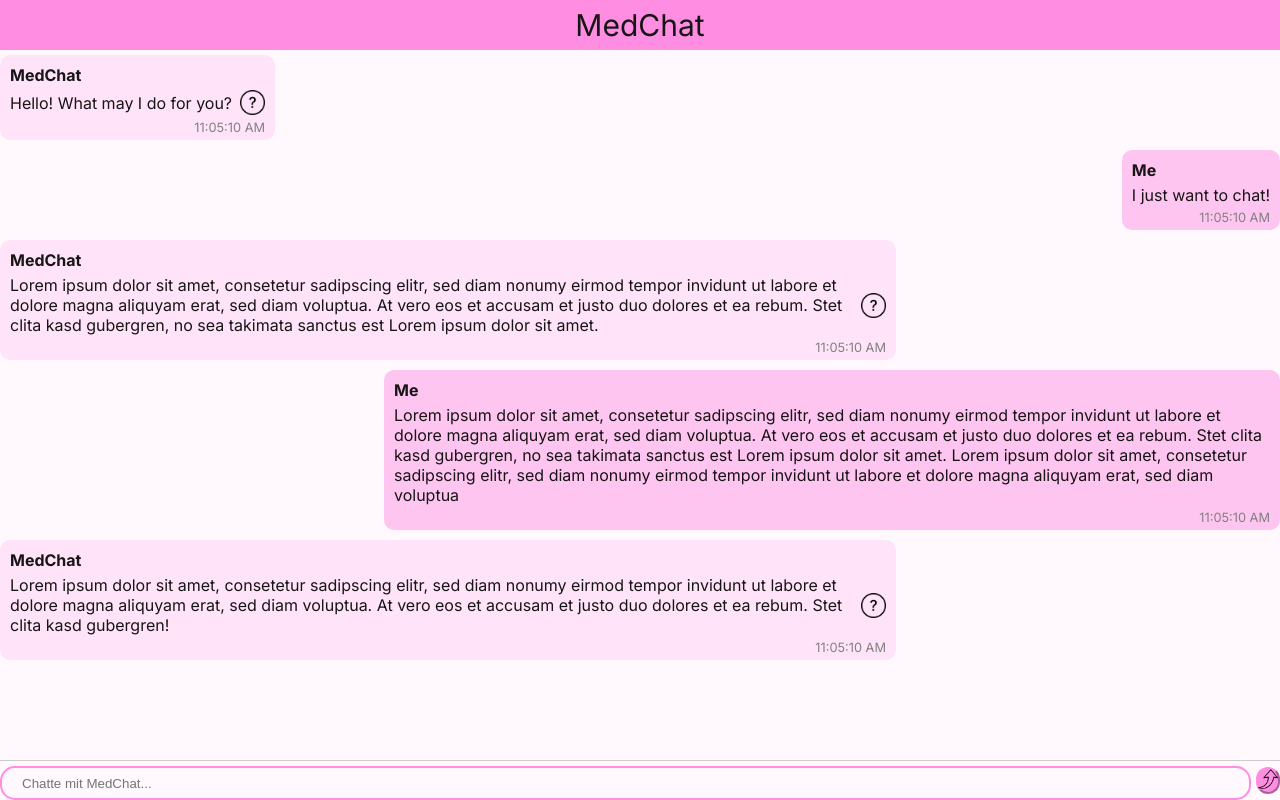
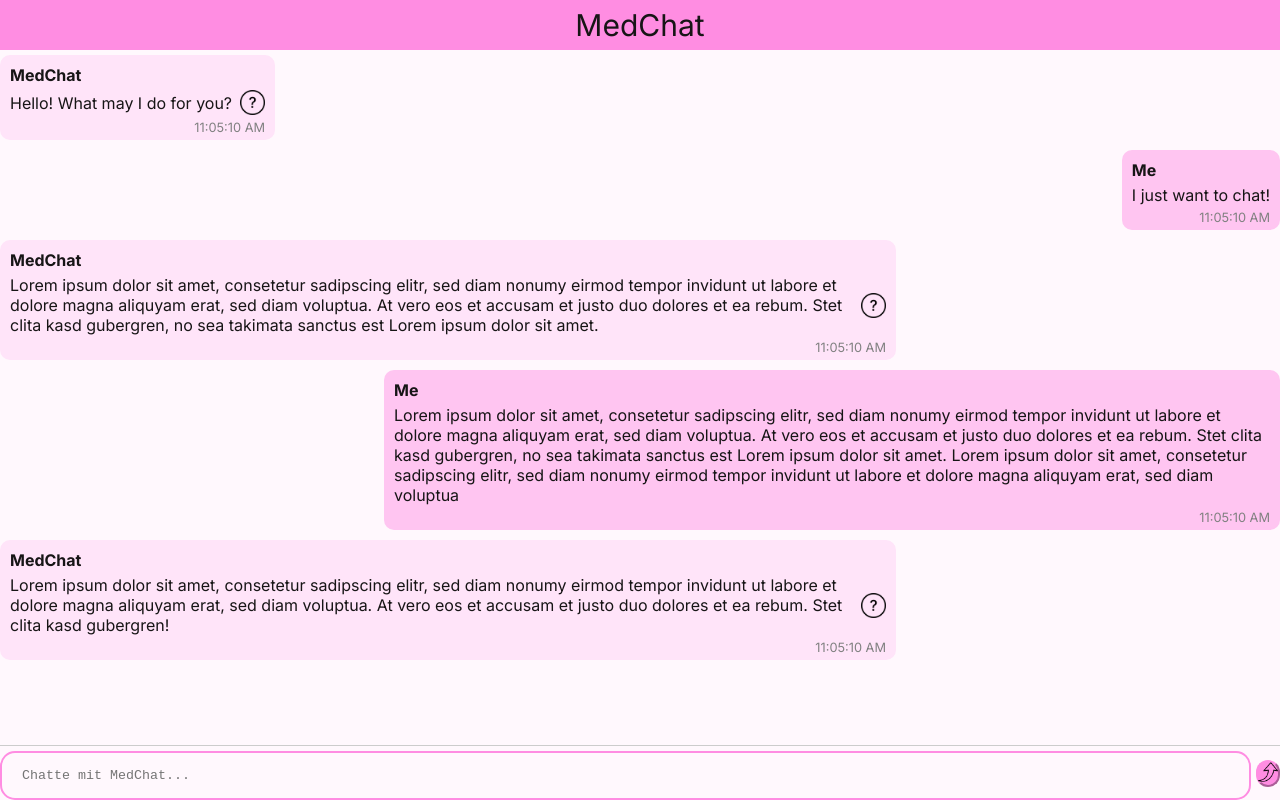
Before and after one commit to EStaELisa/medbot, a Next.js app: page / in a window 1280 px wide. Built offline with nearby package versions, Linux system fonts and the light colour scheme.

Commit message:
#34: implement multilined input in text field

```diff
--- a/src/components/input/Input.tsx
+++ b/src/components/input/Input.tsx
@@ -1,23 +1,4 @@
-// import React from 'react'
-// import styles from './input.module.css'
-
-// type props = {
-
-// }
-
-// const Input = (props:props) => {
-//   return (
-//     <div>
-//         <form>
-//             <input className={styles['input']}/>
-//         </form>
-//     </div>
-//   )
-// }
-
-// export default Input
-
-import React from 'react'
+import React, { useRef } from 'react'
 import styles from './input.module.css'
 
 type props = {
@@ -27,15 +8,37 @@ type props = {
 }
 
 const Input = (props:props) => {
+  const textAreaRef = useRef<HTMLTextAreaElement>(null);
+
   const handleSubmit = (event:any) => {
     event.preventDefault();
     props.onSend();
   };
 
+  const autoResize = () => {
+    if (textAreaRef.current){
+      textAreaRef.current.style.height = 'auto';
+      textAreaRef.current.style.height = textAreaRef.current.scrollHeight + 'px';
+    }
+  }
+
+  const handleChange = (event:any) => {
+    props.setNewMessageText(event.target.value);
+    autoResize();
+  }
+
   return (
       <div>
           <form className={styles['form']} onSubmit={(event) => handleSubmit(event)}>
-            <input className={styles['input']} value={props.newMessageText} onChange={event => {props.setNewMessageText(event.target.value)}} placeholder='Chatte mit MedChat...'/>
+              <textarea
+                ref={textAreaRef}
+                className={styles['input']}
+                value={props.newMessageText}
+                onChange={handleChange}
+                placeholder='Chatte mit MedChat...'
+                rows={1}
+                style={{overflow: 'hidden'}}
+              />
               <button type="submit" className={styles['button']}>
                   <img className={styles['icon']} src={'/arrow.png'}/>
               </button>
--- a/src/components/input/input.module.css
+++ b/src/components/input/input.module.css
@@ -1,6 +1,5 @@
 .input {
     width: 100%;
-    height: 20px;
     padding: 15px 20px;
     margin-top: 5px;
     box-sizing: border-box;
```
Lines whose indentation alone changed are shown as unchanged.
